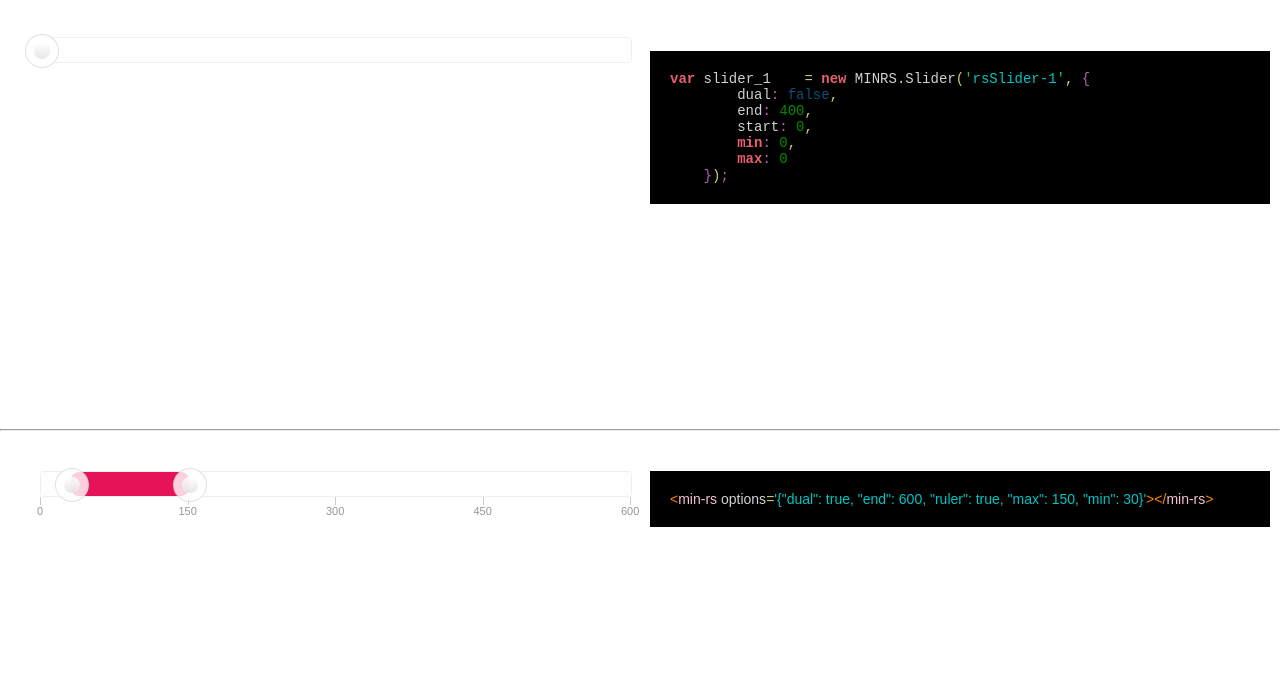
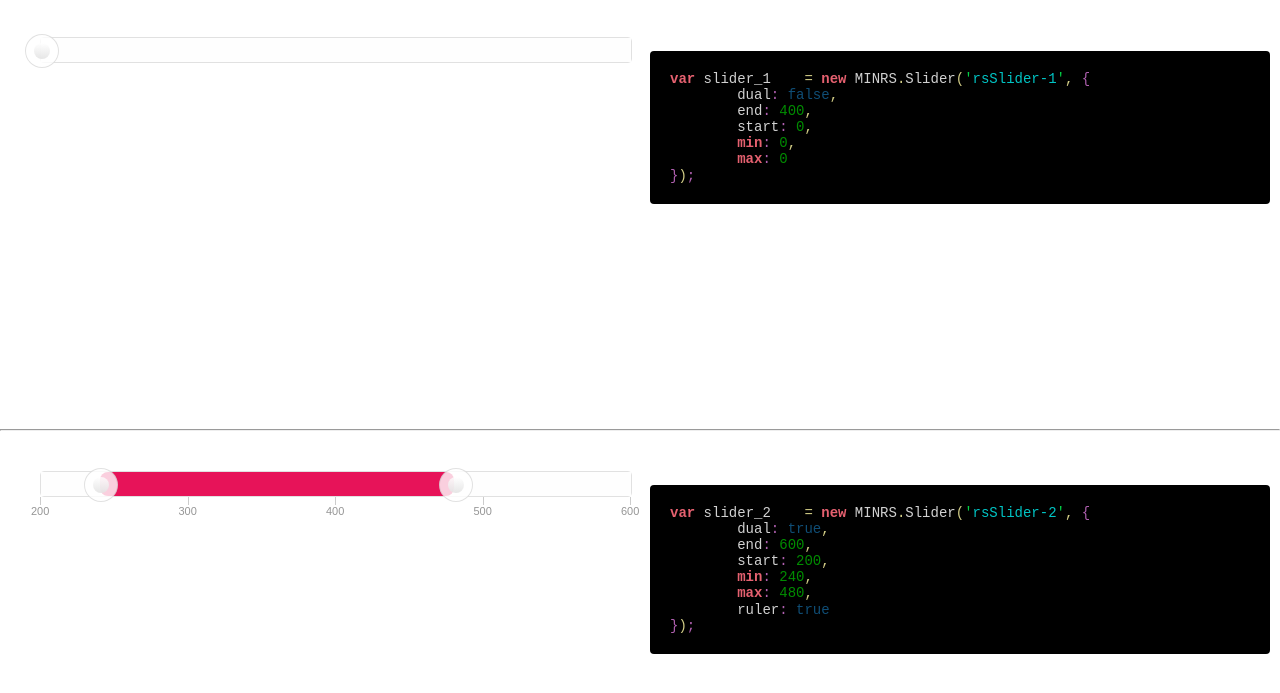
Before and after one commit to y1n3sa/y1n3sa.github.io, a plain HTML site: page minrs/index.html in a window 1280 px wide. Shown: the part 63-756 px from the top of the page. Drawn offline with Linux system fonts and the light colour scheme.

Commit message:
new examples

```diff
--- a/minrs/css/index.css
+++ b/minrs/css/index.css
@@ -1,6 +1,7 @@
 html,body {
     width: 100%;
     height: 100%;
+    overflow-y: scroll;
 }
 
 html {
@@ -47,4 +48,8 @@ body {
 .code {
     padding: 20px 20px 20px 20px;
     font-size: 14px;
+    -webkit-border-radius: 4px;
+    -moz-border-radius: 4px;
+    -ms-border-radius: 4px;
+    border-radius: 4px;
 }
--- a/minrs/index.html
+++ b/minrs/index.html
@@ -9,7 +9,7 @@
 <body>
 <div class="header">minrs examples</div>
 <div class="example-container">
-    <div id="example1" class="example-item">
+    <div class="example-item">
         <div id="rsSlider-1"></div>
     </div>
     <div class="example-item">
@@ -19,13 +19,30 @@
         start<span style='color:#b060b0; '>:</span> <span style='color:#008c00; '>0</span><span style='color:#d2cd86; '>,</span>
         <span style='color:#e66170; font-weight:bold; '>min</span><span style='color:#b060b0; '>:</span> <span style='color:#008c00; '>0</span><span style='color:#d2cd86; '>,</span>
         <span style='color:#e66170; font-weight:bold; '>max</span><span style='color:#b060b0; '>:</span> <span style='color:#008c00; '>0</span>
-    <span style='color:#b060b0; '>}</span><span style='color:#d2cd86; '>)</span><span style='color:#b060b0; '>;</span>
+<span style='color:#b060b0; '>}</span><span style='color:#d2cd86; '>)</span><span style='color:#b060b0; '>;</span>
 </pre>
     </div>
 </div>
 <hr>
 <div class="example-container">
-    <div id="example2" class="example-item">
+    <div class="example-item">
+        <div id="rsSlider-2"></div>
+    </div>
+    <div class="example-item">
+        <pre class="code" style='color:#d1d1d1;background:#000000;'><span style='color:#e66170; font-weight:bold; '>var</span> slider_2    <span style='color:#d2cd86; '>=</span> <span style='color:#e66170; font-weight:bold; '>new</span> MINRS<span style='color:#d2cd86; '>.</span>Slider<span style='color:#d2cd86; '>(</span><span style='color:#02d045; '>'</span><span style='color:#00c4c4; '>rsSlider-2</span><span style='color:#02d045; '>'</span><span style='color:#d2cd86; '>,</span> <span style='color:#b060b0; '>{</span>
+        dual<span style='color:#b060b0; '>:</span> <span style='color:#0f4d75; '>true</span><span style='color:#d2cd86; '>,</span>
+        end<span style='color:#b060b0; '>:</span> <span style='color:#008c00; '>600</span><span style='color:#d2cd86; '>,</span>
+        start<span style='color:#b060b0; '>:</span> <span style='color:#008c00; '>200</span><span style='color:#d2cd86; '>,</span>
+        <span style='color:#e66170; font-weight:bold; '>min</span><span style='color:#b060b0; '>:</span> <span style='color:#008c00; '>240</span><span style='color:#d2cd86; '>,</span>
+        <span style='color:#e66170; font-weight:bold; '>max</span><span style='color:#b060b0; '>:</span> <span style='color:#008c00; '>480</span><span style='color:#d2cd86; '>,</span>
+        ruler<span style='color:#b060b0; '>:</span> <span style='color:#0f4d75; '>true</span>
+<span style='color:#b060b0; '>}</span><span style='color:#d2cd86; '>)</span><span style='color:#b060b0; '>;</span>
+</pre>
+    </div>
+</div>
+<hr>
+<div class="example-container">
+    <div class="example-item">
         <min-rs options='{"dual": true, "end": 600, "ruler": true, "max": 150, "min": 30}'></min-rs>
     </div>
     <div class="example-item">
--- a/minrs/js/examples.js
+++ b/minrs/js/examples.js
@@ -6,4 +6,14 @@ window.onload = function () {
         min: 0,
         max: 0
     });
+
+
+    var slider_2    = new MINRS.Slider('rsSlider-2', {
+        dual: true,
+        end: 600,
+        start: 200,
+        min: 240,
+        max: 480,
+        ruler: true
+    });
 };
```
Also changed, not shown: minrs/css/minrs.min.css, minrs/js/minrs.min.js.
